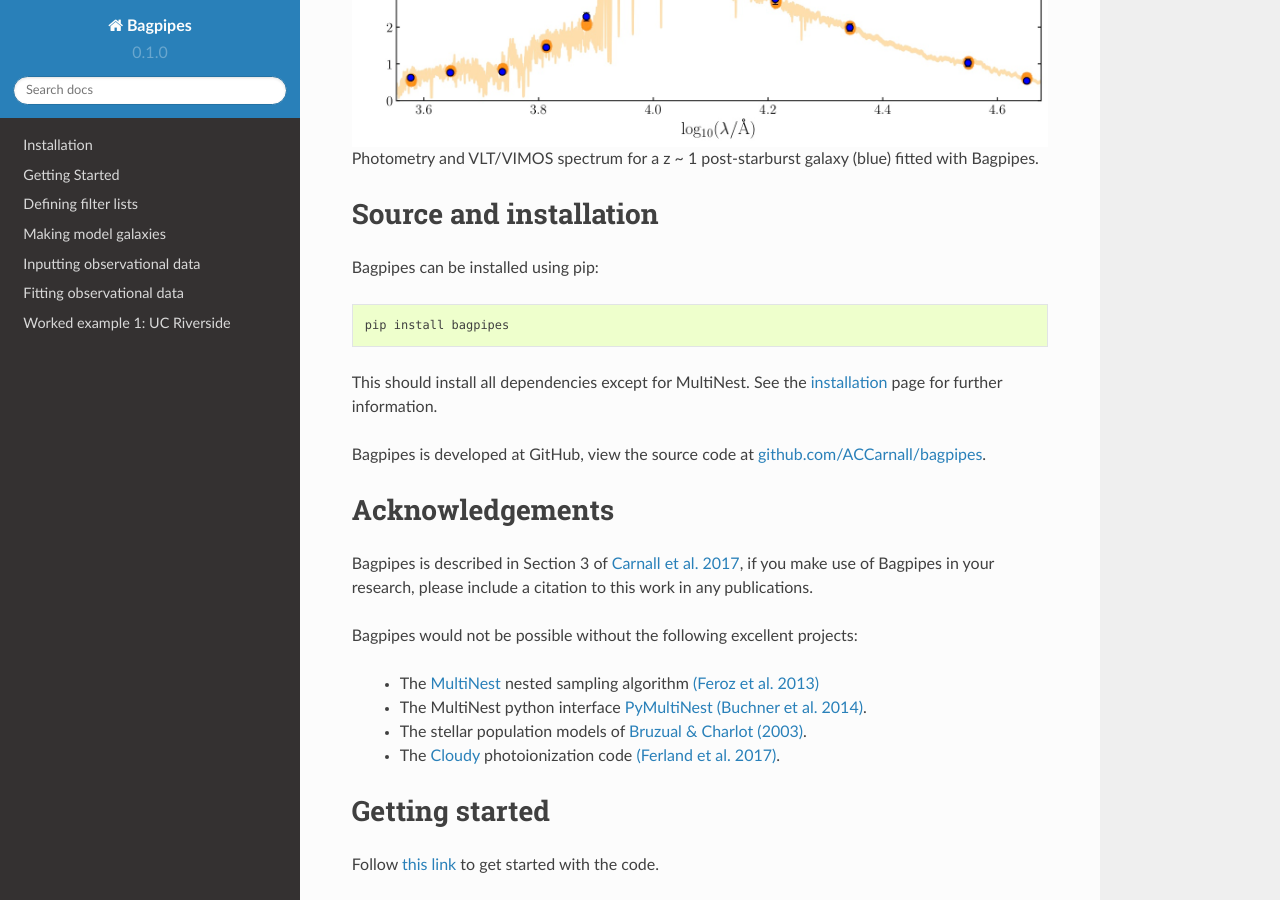
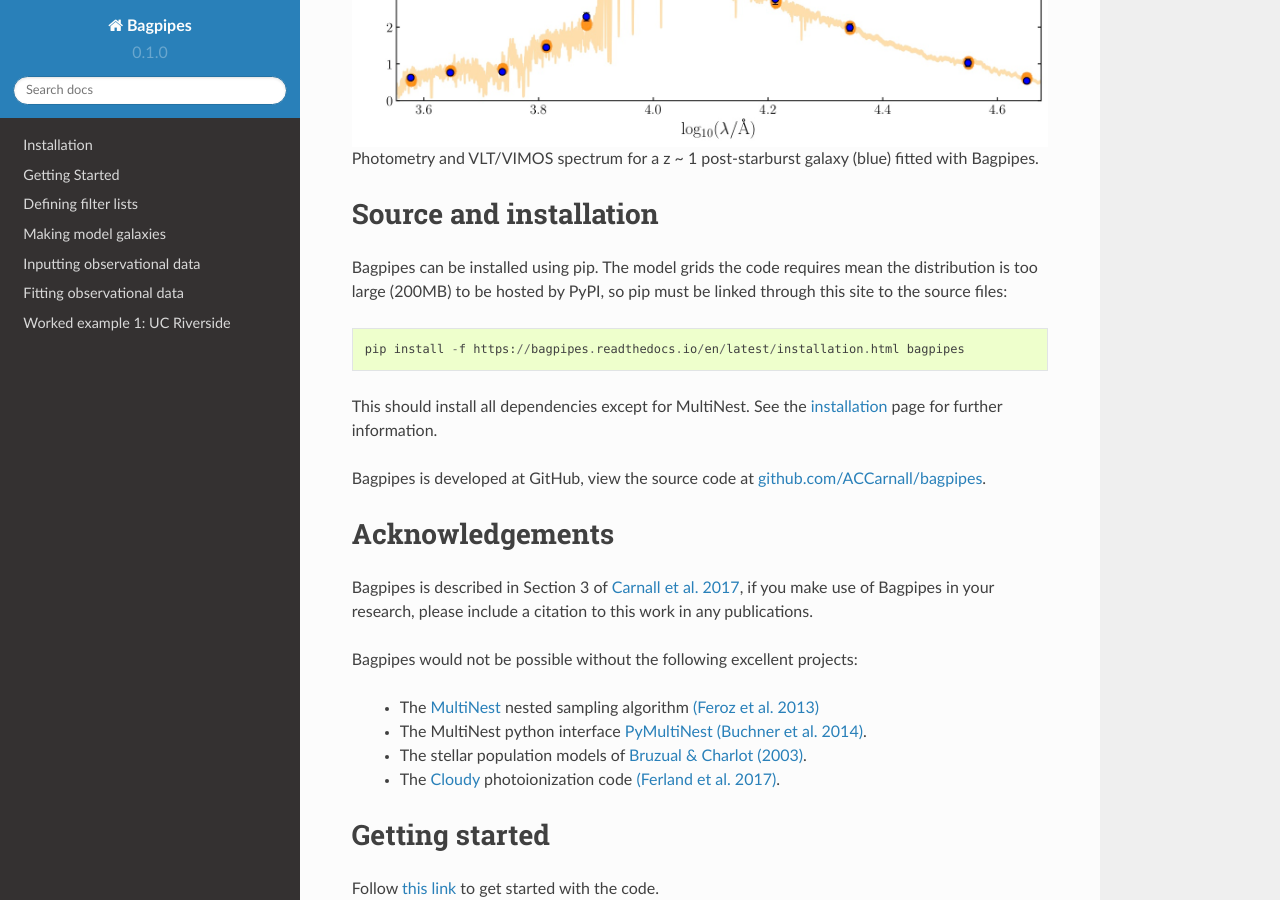
Before and after one commit to ACCarnall/bagpipes, a Sphinx documentation site: the page built from docs/index.rst, in a window 1280 px wide and 900 px high, scrolled down 504 px. Built offline with Sphinx 7.4.7 and the Read the Docs theme 2.0.0, drawn with Linux system fonts in a browser that asks for light colours.

Commit message:
updated docs

```diff
--- a/docs/index.rst
+++ b/docs/index.rst
@@ -7,11 +7,12 @@
 Source and installation
 -----------------------
 
-Bagpipes can be installed using pip:
+Bagpipes can be installed using pip. The model grids the code requires mean the distribution is too large (200MB) to be hosted by PyPI, so pip must be linked through this site to the source files:
 
 .. code::
 
-	pip install bagpipes
+	pip install -f https://bagpipes.readthedocs.io/en/latest/installation.html bagpipes
+
 
 This should install all dependencies except for MultiNest. See the `installation <installation.html>`_ page for further information.
 
--- a/docs/installation.rst
+++ b/docs/installation.rst
@@ -1,12 +1,12 @@
 Installation
 ============
 
-Bagpipes can be installed using pip. The model grids the code requires mean the distribution is too large to be hosted by PyPI, so pip must be linked through this page to the relevant source files:
+Bagpipes can be installed using pip. The model grids the code requires mean the distribution is too large (200MB) to be hosted by PyPI, so pip must be linked through this page to the source files:
 
 .. code::
 
-	pip install --allow-external bagpipes -f http://bagpipes.readthedocs.io/en/latest/installation.html bagpipes
+	pip install -f https://bagpipes.readthedocs.io/en/latest/installation.html bagpipes
 
 This will automatically install the python package dependencies. Alternatively, the packaged source code can be downloaded from this link: `bagpipes-0.1.0 <http://dl.dropboxusercontent.com/s/i3rwy4sqb9do5xt/bagpipes-0.1.0.tar.gz?dl=0>`_.
 
-The only remaining dependency (used only for fitting, not for generating models) is the MultiNest algorithm. To install MultiNest, clone the GitHub repository `github.com/JohannesBuchner/MultiNest <https://github.com/JohannesBuchner/MultiNest>`_, and follow the instructions in the readme file. If you run into trouble, further advice can be found `here <http://johannesbuchner.github.io/pymultinest-tutorial/install.html#on-your-own-computer>`_.
+The only remaining dependency (used only for fitting, not generating models) is the MultiNest algorithm. To install MultiNest, clone the GitHub repository `github.com/JohannesBuchner/MultiNest <https://github.com/JohannesBuchner/MultiNest>`_, and follow the instructions in the readme file. If you run into trouble, further advice can be found `here <http://johannesbuchner.github.io/pymultinest-tutorial/install.html#on-your-own-computer>`_.
```
